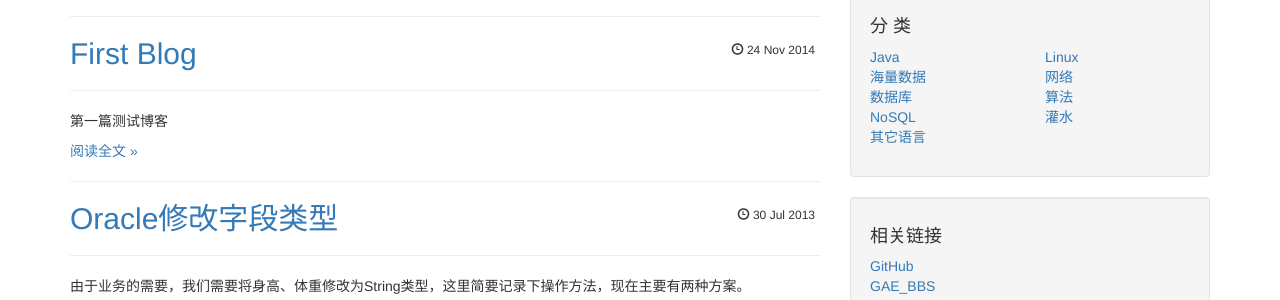
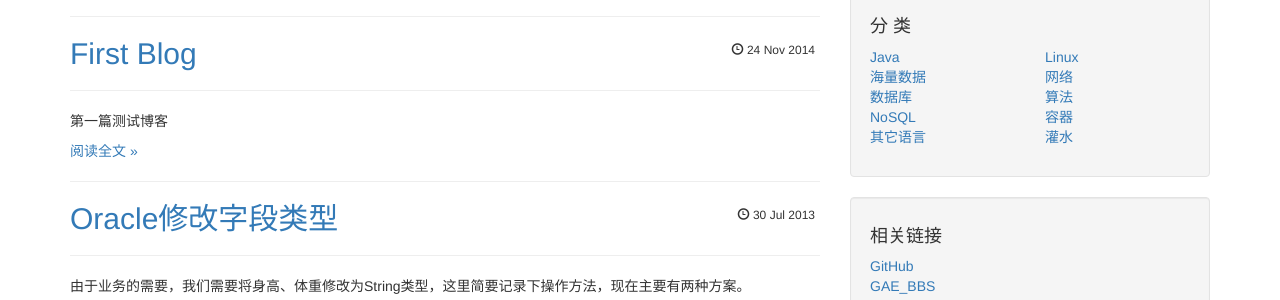
Before and after one commit to liuxinglanyue/blog, a Jekyll site: the page built from index.html, in a window 1280 px wide and 1185 px high. Shown: the part 217-517 px from the top of the window. Built offline with Jekyll 4.4.1, drawn with Linux system fonts in a browser that asks for light colours; nearby versions of some CDN libraries; Markdown is read by kramdown in place of the engine named in the settings; the list of posts is cut into pages by our own code; comment, search, counter and statistics services are not loaded.

Commit message:
Update categories.html

```diff
--- a/_includes/categories.html
+++ b/_includes/categories.html
@@ -46,6 +46,11 @@
                     </a>
                   </li>
                   <li>
+                    <a href="/blog/categories.html#http">
+                      容器
+                    </a>
+                  </li>
+                  <li>
                     <a href="/blog/categories.html#water">
                       灌水
                     </a>
```
